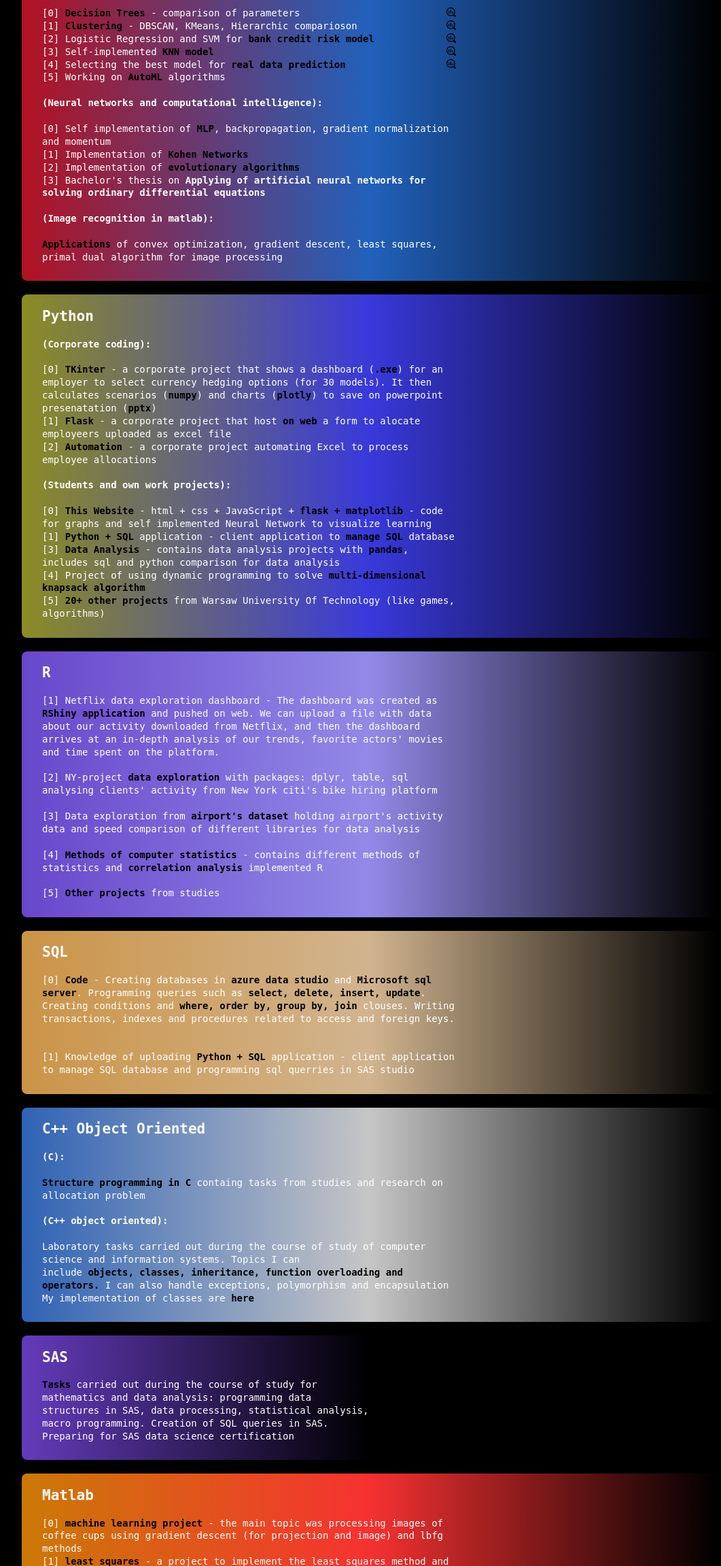
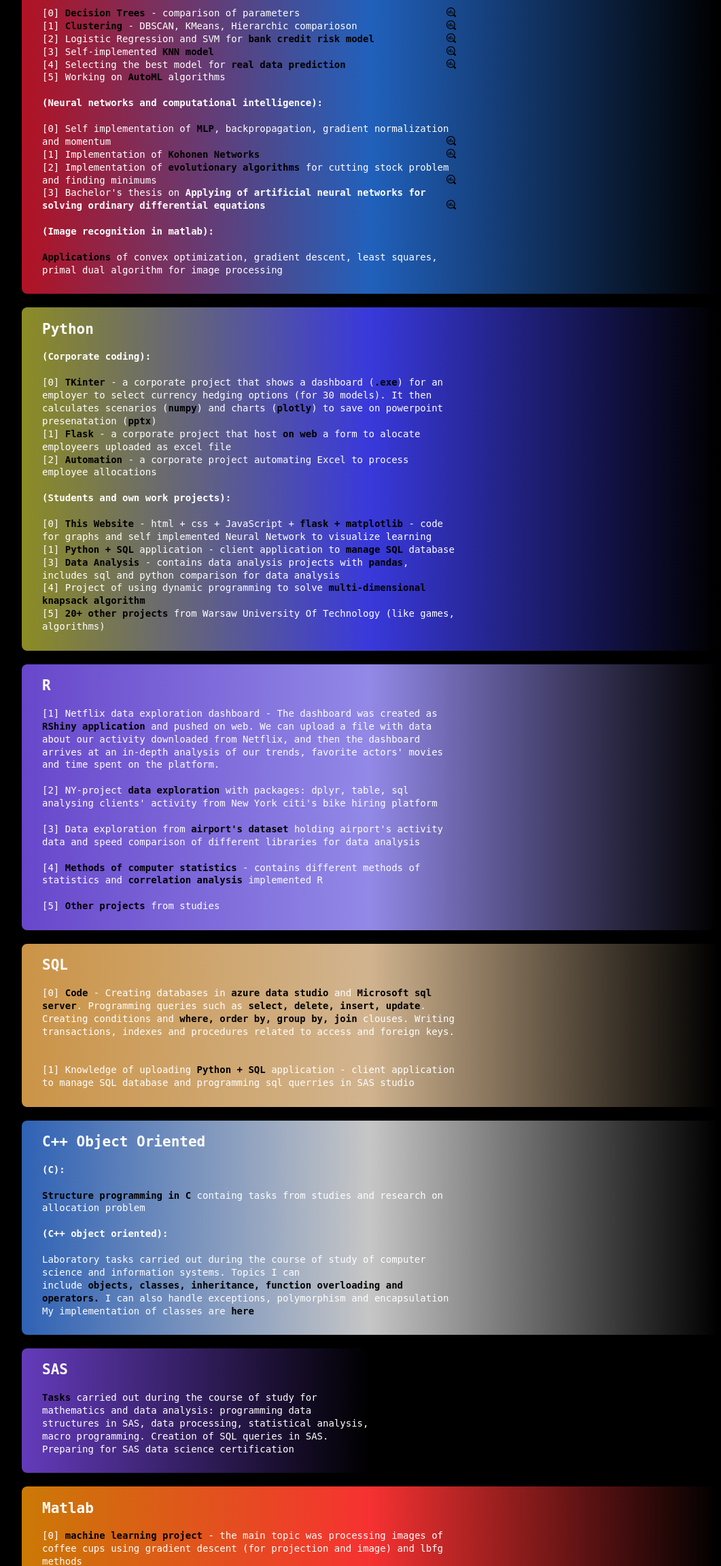
Before and after one commit to poglodjan/heroke-me-app, a Flask app: page /students_page in a window 1280 px wide. Shown: the part 166-2469 px from the top of the page at 68% size, without its empty margins (96-1157 px from the left). Run offline with Flask 3, Linux system fonts and the light colour scheme; some libraries are stand-ins or nearby versions.

Commit message:
nowe pdfy

```diff
--- a/templates/students.html
+++ b/templates/students.html
@@ -337,13 +337,25 @@
       <img id="pdfIcon5"  src="/static/research.png" style="float: right;" alt="PDF Icon" width="16" height="16"><br>
       </a>
 
-      [5] Working on <a style="color:black; text-decoration: none;" href="https://github.com/poglodjan/Python_experience/tree/main/Machine%20Learning/autoML" target="_blank"><b>AutoML</b></a> algorithms<br><br>
+      [5] Working on <a style="color:black"><b>AutoML</b></a> algorithms<br><br>
       <b>    (Neural networks and computational intelligence):</b><br><br>
 
-      [0] Self implementation of <a style="color:black; text-decoration: none;" href="https://github.com/poglodjan/Python_experience/tree/main/Machine%20Learning/Computational%20Intelligence" target="_blank"><b>MLP</b></a>, backpropagation, gradient normalization and momentum<br>
-      [1] Implementation of <a style="color:black; text-decoration: none;"><b>Kohen Networks</b></a><br>
-      [2] Implementation of <a style="color:black; text-decoration: none;"><b>evolutionary algorithms</b></a> <br>
-      [3] Bachelor's thesis on <b>Applying of artificial neural networks for solving ordinary differential equations</b></a> <br><br>
+      [0] Self implementation of <a style="color:black; text-decoration: none;" href="https://github.com/poglodjan/Python_experience/tree/main/Machine%20Learning/Computational%20Intelligence" target="_blank"><b>MLP</b></a>, backpropagation, gradient normalization and momentum
+      <a href="/static/NeuralNetworks.pdf" target="_blank">
+        <img id="pdfIcon1"src="/static/research.png" style="float: right;" alt="PDF Icon" width="16" height="16">
+      </a><br>
+      [1] Implementation of <a style="color:black; text-decoration: none;" href="https://github.com/poglodjan/Python_experience/tree/main/Machine%20Learning/Computational%20Intelligence/Kohonen%20Networks" target="_blank"><b>Kohonen Networks</b></a>
+      <a href="/static/My_KohonenNetwork.pdf" target="_blank">
+        <img id="pdfIcon1"src="/static/research.png" style="float: right;" alt="PDF Icon" width="16" height="16">
+      </a><br>
+      [2] Implementation of <a style="color:black; text-decoration: none;" href="https://github.com/poglodjan/Python_experience/tree/main/Machine%20Learning/Computational%20Intelligence/Evolutionary%20algorithms" target="_blank"><b>evolutionary algorithms</b></a> for cutting stock problem and finding minimums
+      <a href="/static/evolutionary_algorithms.pdf" target="_blank">
+        <img id="pdfIcon1"src="/static/research.png" style="float: right;" alt="PDF Icon" width="16" height="16">
+      </a><br>
+      [3] Bachelor's thesis on <b>Applying of artificial neural networks for solving ordinary differential equations</b></a>
+      <a href="/static/PL.pdf" target="_blank">
+        <img id="pdfIcon1"src="/static/research.png" style="float: right;" alt="PDF Icon" width="16" height="16">
+      </a><br><br>
       <b>(Image recognition in matlab):</b><br><br>
       <a style="color:black; text-decoration: none;" href="https://github.com/poglodjan/Python_experience/tree/main/Machine%20Learning/machinelearning_matlab" target="_blank">
         <b>Applications</b></a> of convex optimization, gradient descent, least squares, primal dual algorithm for image processing
```
Also changed, not shown: 5 other files.
